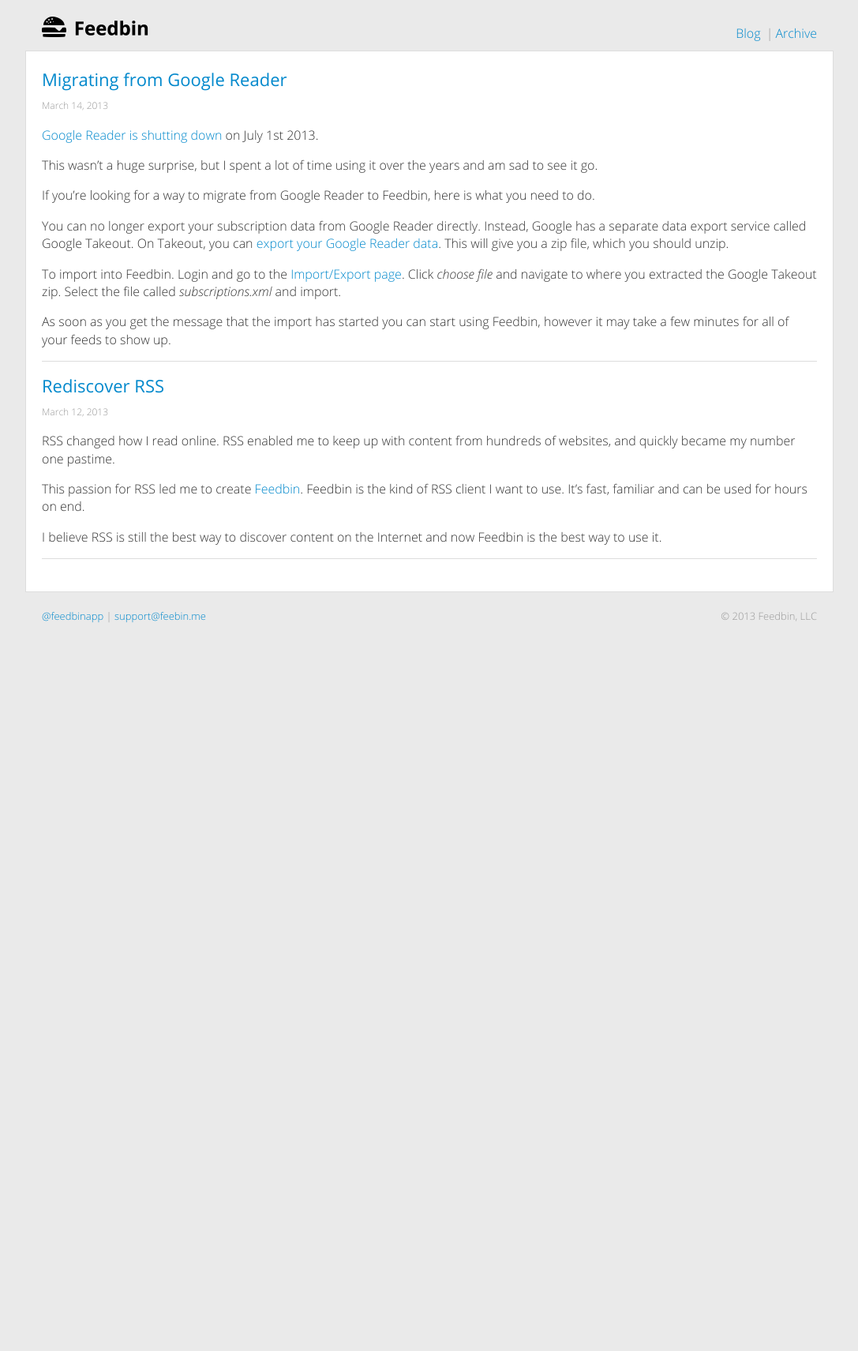
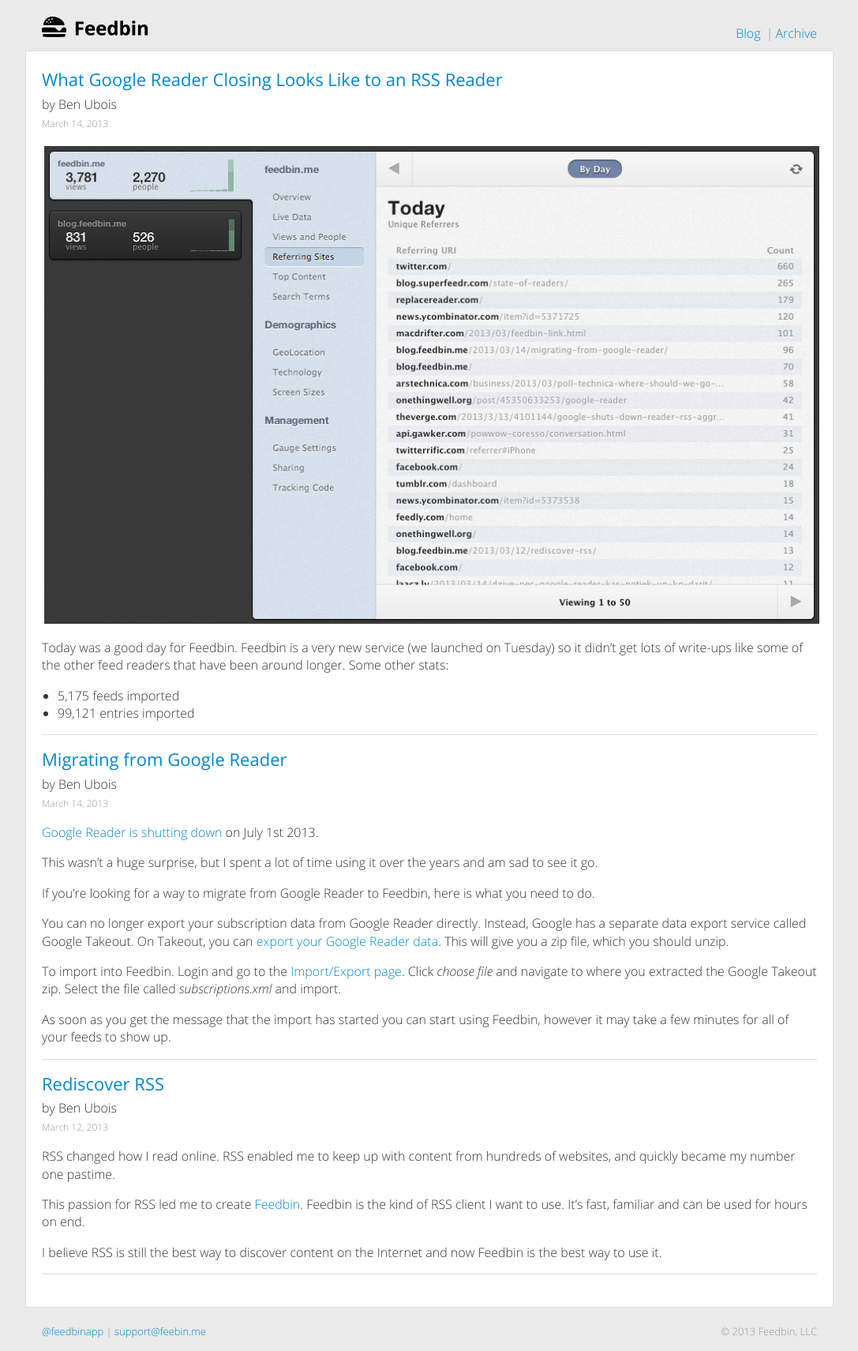
Before and after one commit to digideskio/feedbin-blog, a Jekyll site: the page built from index.html, in a window 1280 px wide. Shown: the whole page at 79% size, without its empty margins (96-1183 px from the left). Built offline with Jekyll 4.4.1, drawn with Linux system fonts in a browser that asks for light colours; the list of posts is cut into pages by our own code; comment, search, counter and statistics services are not loaded; before the commit the page ends 900 px from its top, so only the background shows below that.

Commit message:
Added stats post.

```diff
--- a/_layouts/post.html
+++ b/_layouts/post.html
@@ -6,6 +6,7 @@
 	<h1>{{ page.title }}</h1>
 	<p class="post-meta">
 		<time datetime="{{ page.date | date: '%Y-%m-%d' }}">{{ page.date | date: "%B %d, %Y" }}</time>
+		by {{ page.author }}
 	</p>
 	{{ content }}
 </article>
--- /dev/null
+++ b/_posts/2013-03-14-what-google-reader-closing-looks-like-to-an-rss-reader.md
@@ -0,0 +1,12 @@
+---
+layout: post
+title:  What Google Reader Closing Looks Like to an RSS Reader
+author: Ben Ubois
+---
+
+[![Feedbin Traffic](/assets/images/2013-03-14/feedbin_traffic.png)](/assets/images/2013-03-14/feedbin_traffic.png)
+
+Today was a good day for Feedbin. Feedbin is a very new service (we launched on Tuesday) so it didn't get lots of write-ups like some of the other feed readers that have been around longer. Some other stats:
+
+ - 5,175 feeds imported
+ - 99,121 entries imported
--- a/assets/stylesheets/css.css
+++ b/assets/stylesheets/css.css
@@ -134,6 +134,7 @@
 	border-radius: 3px;
 	margin: 0 0 10px 0;
 	display: block;
+	width: 100%;
 }
 
 table {
@@ -168,6 +169,11 @@
 ul,
 ol {
 	margin: 0 0 16px 0;
+}
+
+li {
+	margin-left: 20px;
+	list-style-type: disc;
 }
 
 time {
@@ -244,7 +250,8 @@
 
 .nav li {
 	display: inline;
-	padding-left: 3px;
+	padding: 0 0 0 3px;
+	margin: 0;
 }
 
 .nav li a {
--- a/index.html
+++ b/index.html
@@ -8,7 +8,8 @@
 <article>
 	<h1><a href="{{ post.url }}">{{ post.title }}</a></h1>
 	<p class="post-meta">
-		<time datetime="{{ page.date | date: '%Y-%m-%d' }}">{{ post.date | date: "%B %d, %Y" }}</time>
+		by {{ post.author }}
+		<br /><time datetime="{{ page.date | date: '%Y-%m-%d' }}">{{ post.date | date: "%B %d, %Y" }}</time>
 	</p>
 	{{ post.content }}
 </article>
```
Also changed, not shown: assets/images/2013-03-14/feedbin_traffic.png (added).
